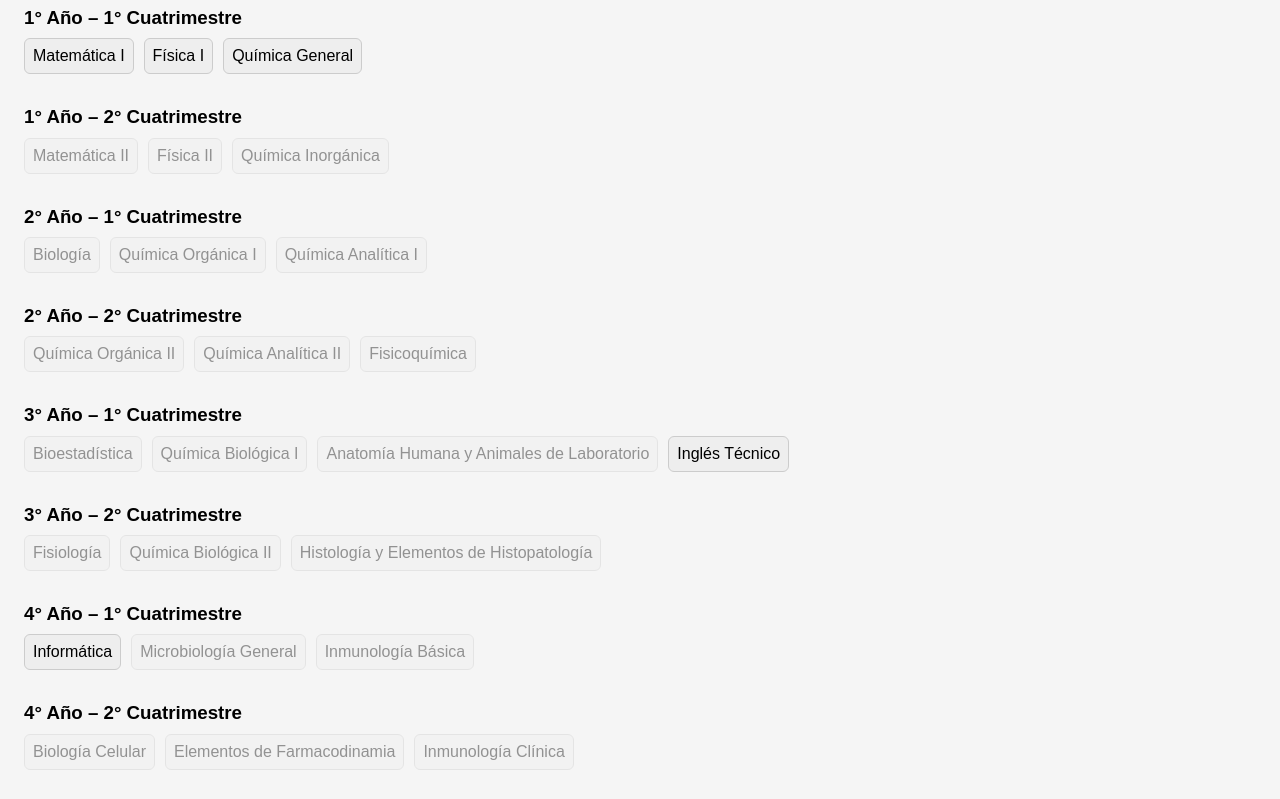
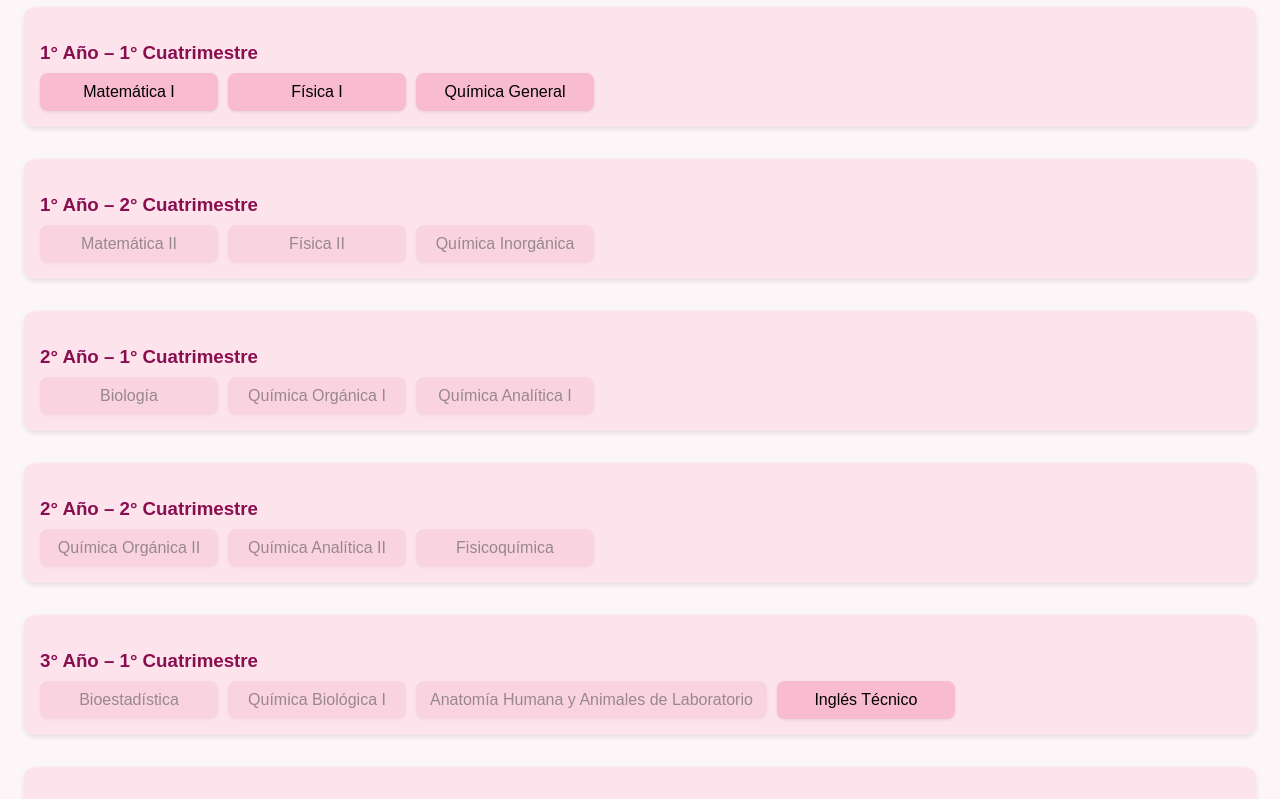
Before and after one commit to coccolol/FBQF, a plain HTML site: page index.html in a window 1280 px wide. Shown: the part 97-896 px from the top of the page. Drawn offline with Linux system fonts and the light colour scheme.

Commit message:
Update style.css

```diff
--- a/style.css
+++ b/style.css
@@ -1,16 +1,22 @@
 body {
   font-family: sans-serif;
   padding: 1em;
-  background: #f5f5f5;
+  background: #fdf6f9;
 }
 h1 {
   text-align: center;
+  color: #c2185b;
 }
 .seccion {
   margin-bottom: 2em;
+  padding: 1em;
+  background-color: #fde4ec; /* rosa pastel */
+  border-radius: 12px;
+  box-shadow: 0 2px 5px rgba(0, 0, 0, 0.1);
 }
 .seccion h3 {
   margin-bottom: 0.5em;
+  color: #880e4f;
 }
 .grilla {
   display: flex;
@@ -18,20 +24,24 @@ h1 {
   gap: 10px;
 }
 .materia {
-  padding: 8px;
-  border-radius: 6px;
-  border: 1px solid #ccc;
+  padding: 10px 14px;
+  border-radius: 8px;
+  border: none;
   cursor: pointer;
-  background-color: #eee;
+  background-color: #f8bbd0; /* rosa claro */
   transition: all 0.2s ease;
+  font-weight: 500;
+  text-align: center;
+  min-width: 150px;
+  box-shadow: 0 1px 3px rgba(0, 0, 0, 0.1);
 }
 .materia:hover {
-  background-color: #ddd;
+  background-color: #f48fb1;
 }
 .materia.regularizada {
-  background-color: #ffeb3b;
+  background-color: #e1bee7; /* lila pastel */
 }
 .materia.aprobada {
-  background-color: #4caf50;
+  background-color: #ce93d8; /* morado pastel */
   color: white;
 }
```
